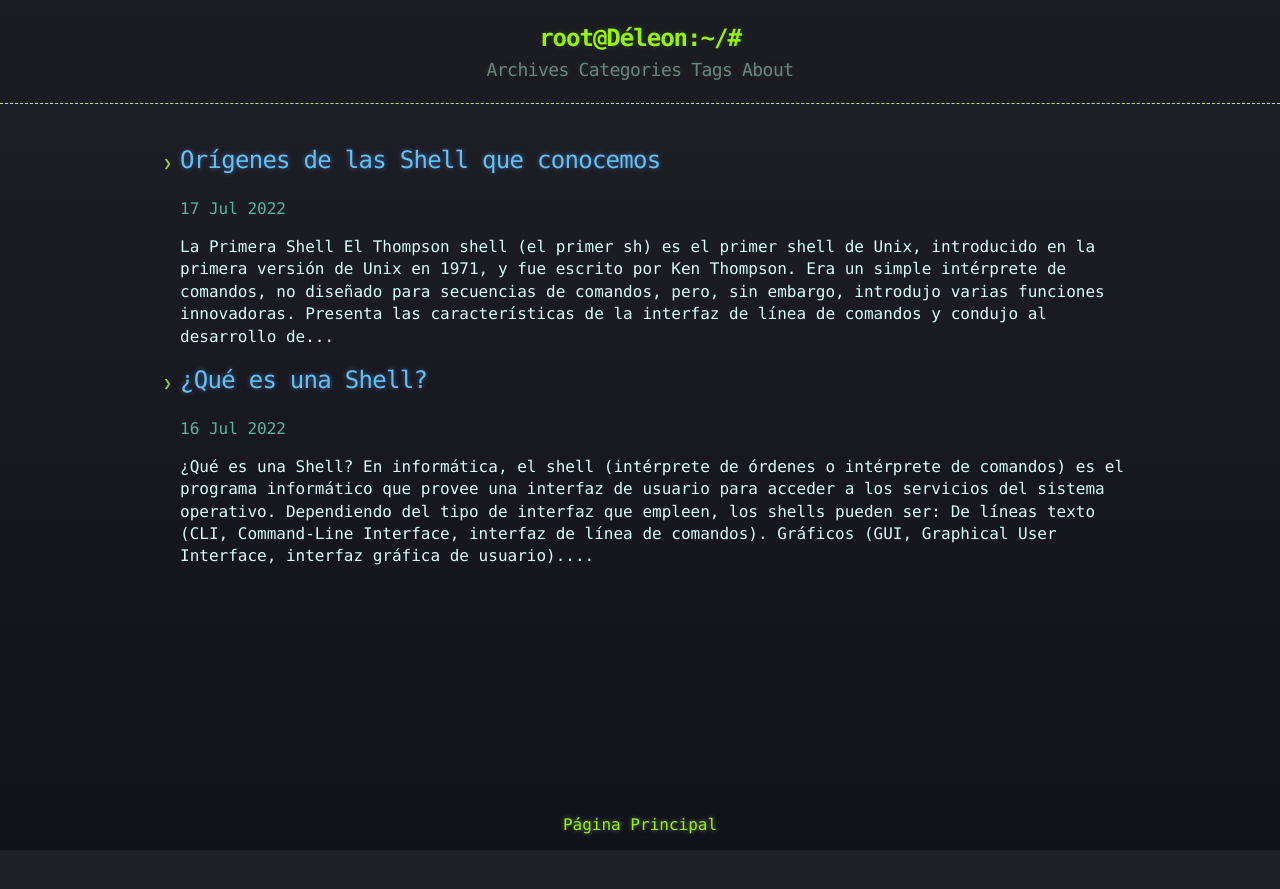
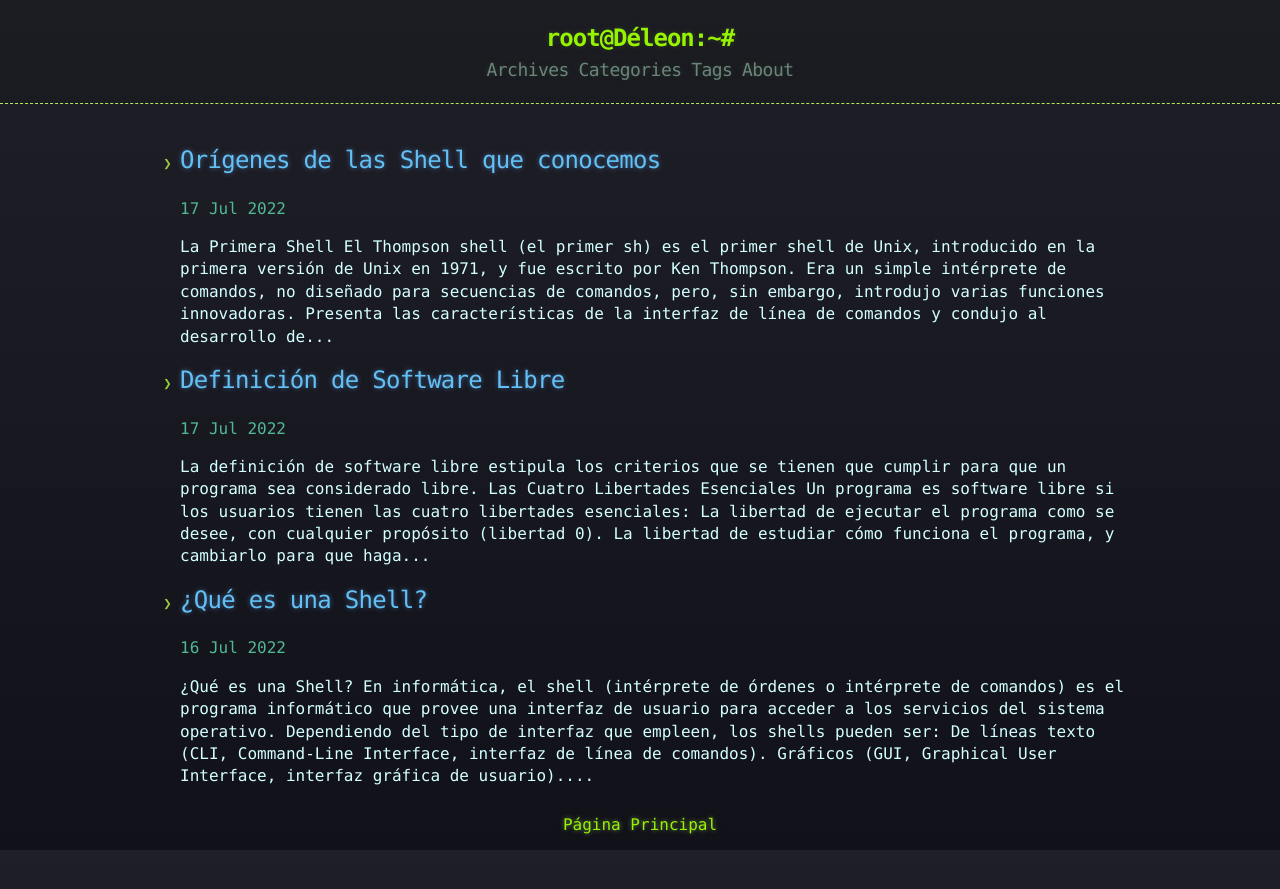
Before and after one commit to LawlietJH/lawlietjh.github.io, a Jekyll site: the page built from index.html, in a window 1280 px wide. Shown: the top 889 px of the page. Built offline with Jekyll 4.4.1, drawn with Linux system fonts in a browser that asks for light colours; the list of posts is cut into pages by our own code.

Commit message:
Agregado un Post
Se corrigieron detalles visuales.
Se añadió un nuevo Post: Definición de Software Libre.

```diff
--- a/_includes/header.html
+++ b/_includes/header.html
@@ -6,7 +6,9 @@
     {% if page.category != null %}
       {% assign base_url = page.category | prepend: "/" %}
     {% else %}
-    {% assign base_url = page.title | prepend: "/" %}
+      {% if page.title != null %}
+        {% assign base_url = page.title | prepend: "/" %}
+      {% endif %}
     {% endif %}
     <h1>root@{{ owner_first_name[0] }}:~{{base_url}}#</h1>
     </a>
--- /dev/null
+++ b/_posts/2022-07-17- Definicion de Software Libre.md
@@ -0,0 +1,18 @@
+---
+title: "Definición de Software Libre"
+category: "Software Libre"
+tags: ["Software Libre", Información]
+published: true
+---
+
+La definición de **software libre** estipula los criterios que se tienen que cumplir para que un programa sea considerado libre.
+
+### Las Cuatro Libertades Esenciales
+
+Un programa es software libre si los usuarios tienen las cuatro libertades esenciales:
+* La libertad de ejecutar el programa como se desee, con cualquier propósito ***(libertad 0)***.
+* La libertad de estudiar cómo funciona el programa, y cambiarlo para que haga lo que se desee ***(libertad 1)***. El acceso al código fuente es una condición necesaria para ello.
+* La libertad de redistribuir copias para ayudar a otros ***(libertad 2)***.
+* La libertad de distribuir copias de sus versiones modificadas a terceros ***(libertad 3)***. Esto le permite ofrecer a toda la comunidad la oportunidad de beneficiarse de las modificaciones. El acceso al código fuente es una condición necesaria para ello.
+
+Un programa es *software libre* si otorga a los usuarios todas estas libertades de manera adecuada. De lo contrario no es libre. Existen diversos esquemas de distribución que no son libres, y si bien podemos distinguirlos en base a cuánto les falta para llegar a ser libres, nosotros los consideramos contrarios a la ética a todos por igual.
```
Also changed, not shown: about.md (+2 -2 lines).
